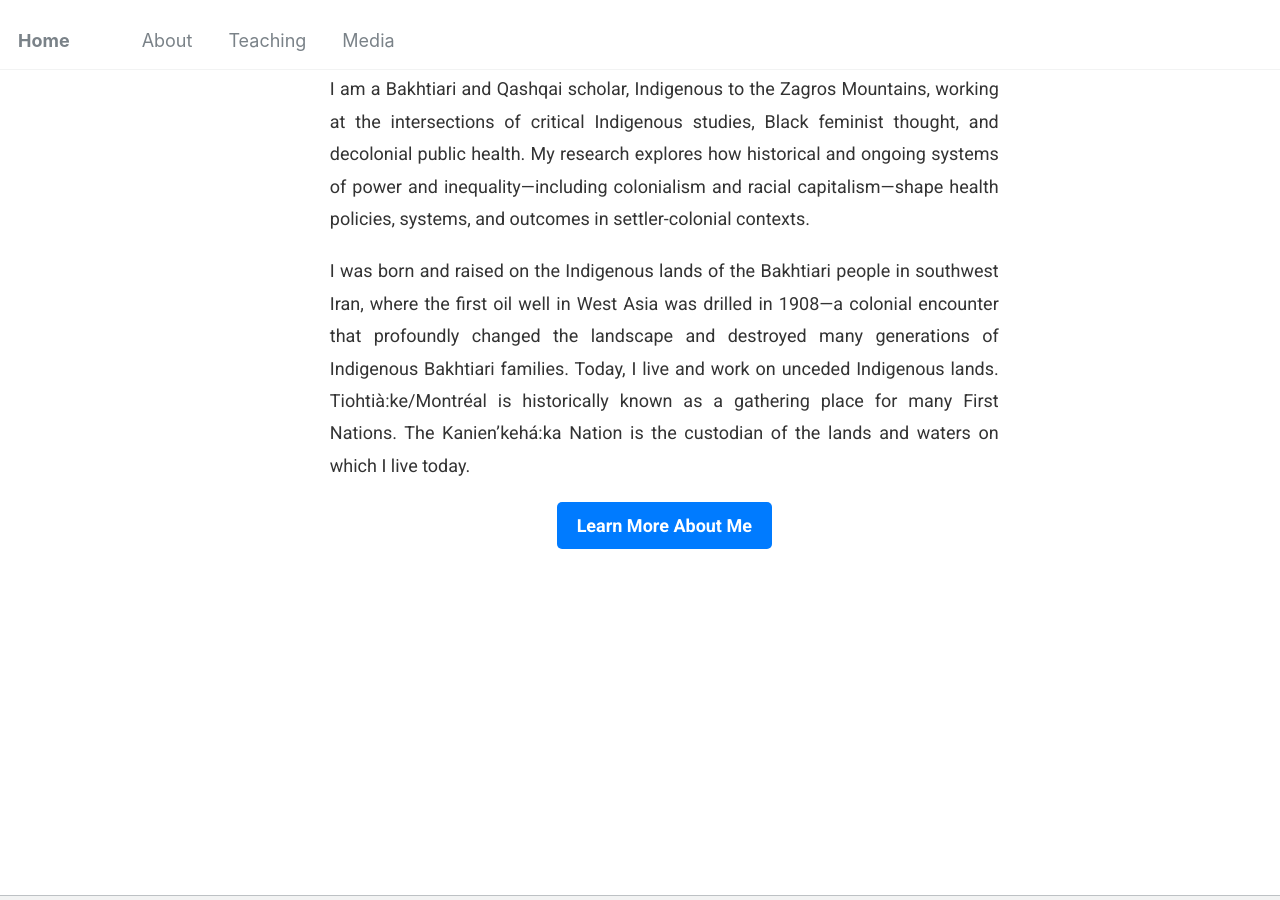
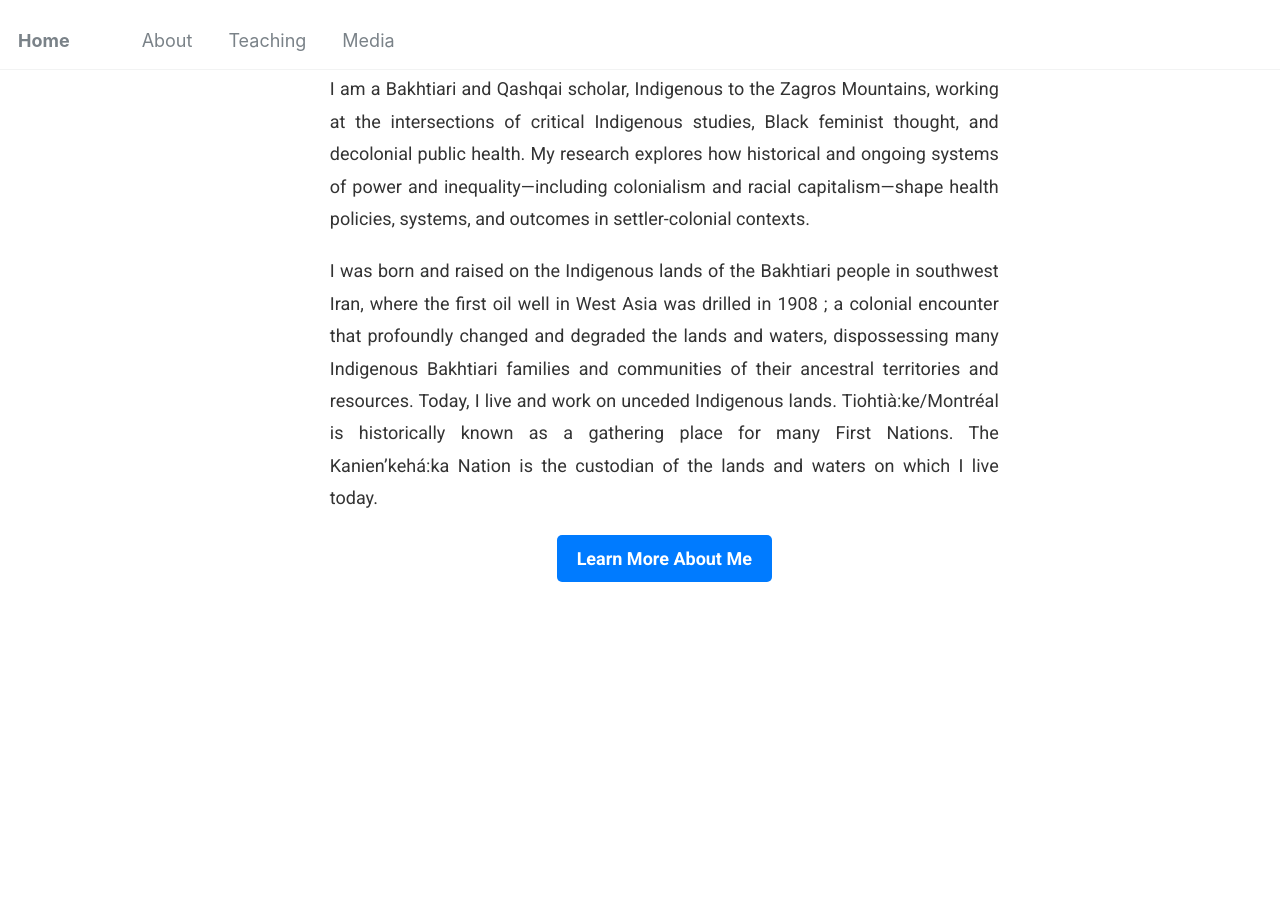
Before and after one commit to Mohsnmonji/mohsnmonji.github.io, a Jekyll site: the page built from _pages/front.md, in a window 1280 px wide and 900 px high, scrolled down 572 px. Built offline with Jekyll 4.4.1, drawn with Linux system fonts in a browser that asks for light colours.

Commit message:
Update front.md

```diff
--- a/_pages/front.md
+++ b/_pages/front.md
@@ -33,8 +33,9 @@ hide_avatar: true
 
 <p style="font-size:18px; color:#333; text-align:justify; line-height:1.8; margin:20px 0;">
   I was born and raised on the Indigenous lands of the Bakhtiari people in southwest Iran,
-  where the first oil well in West Asia was drilled in 1908&mdash;a colonial encounter that
-  profoundly changed the landscape and destroyed many generations of Indigenous Bakhtiari families.
+  where the first oil well in West Asia was drilled in 1908 ; a colonial encounter that
+  profoundly changed and degraded the lands and waters, dispossessing many Indigenous Bakhtiari
+  families and communities of their ancestral territories and resources.
   Today, I live and work on unceded Indigenous lands. Tiohtià:ke/Montréal is historically known
   as a gathering place for many First Nations. The Kanien’kehá:ka Nation is the custodian of the
   lands and waters on which I live today.
```
